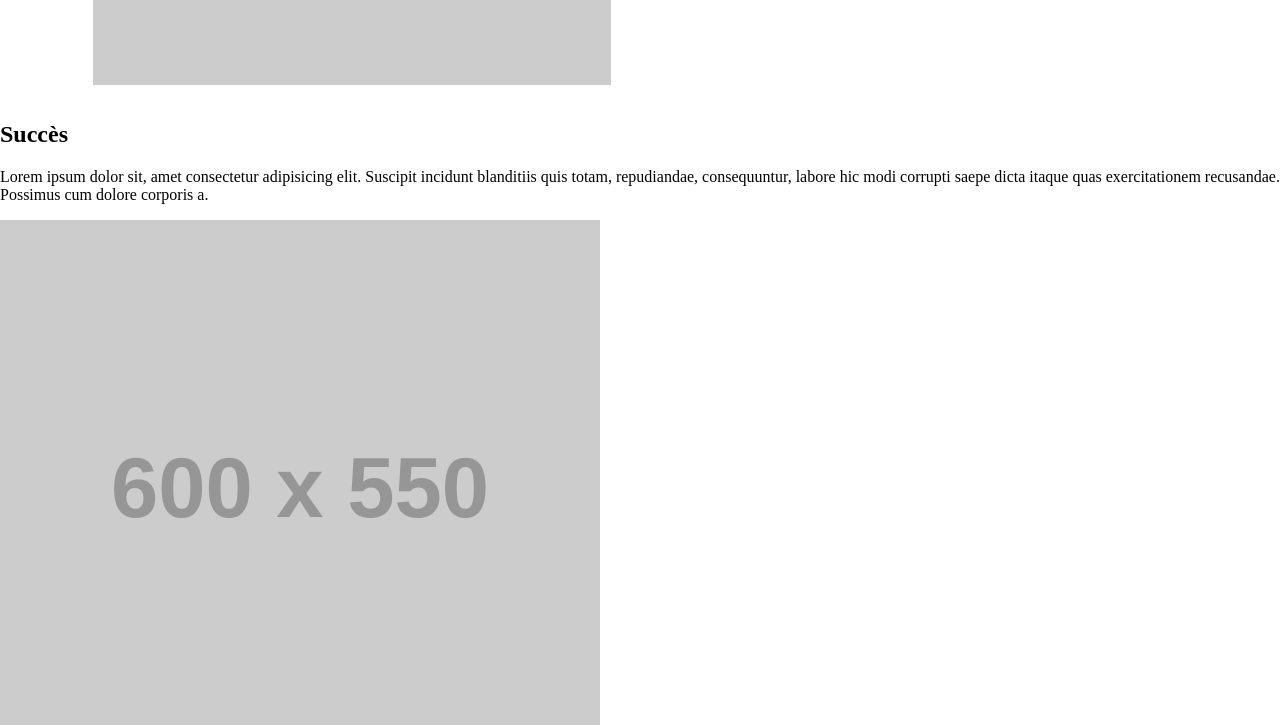
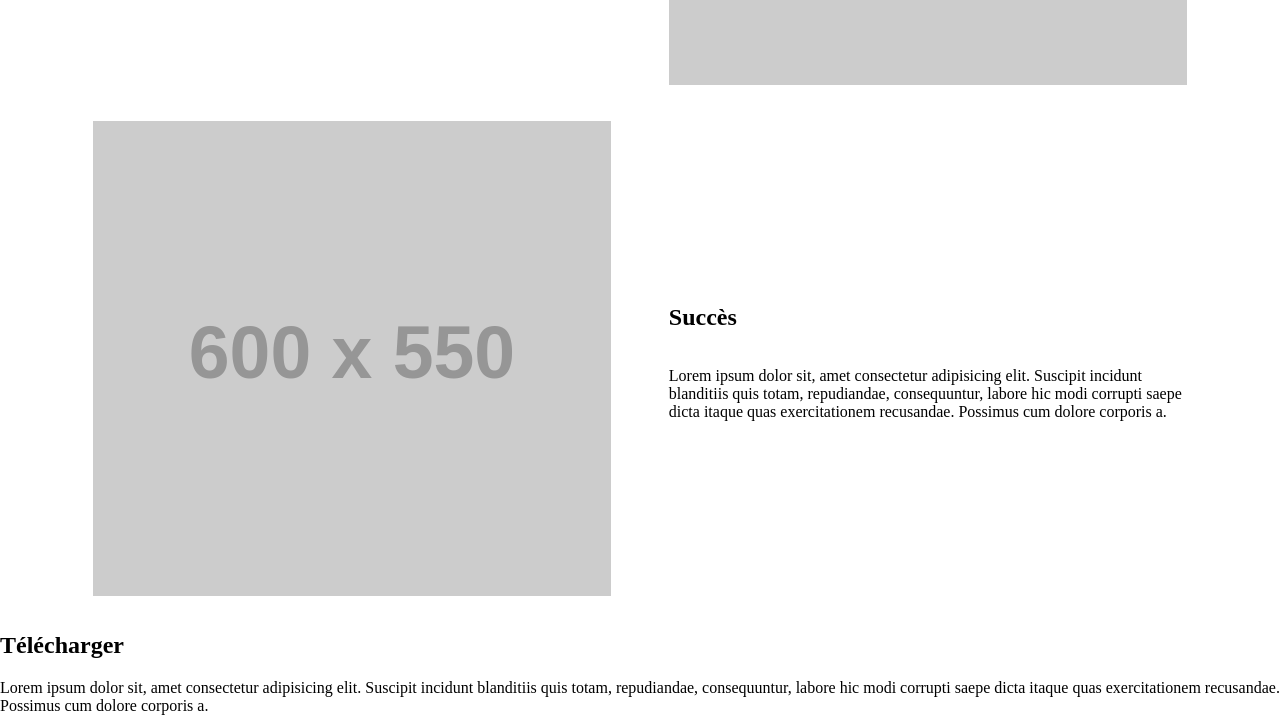
Before and after one commit to DrawLou/ecoloop, a plain HTML site: page index.html in a window 1280 px wide. Shown: the part 1470-2195 px from the top of the page. Drawn offline with Linux system fonts and the light colour scheme; placeholder pictures from the web are drawn by us.

Commit message:
modifier css explorer et ajout css succes

```diff
--- a/index.html
+++ b/index.html
@@ -32,22 +32,22 @@
     </section>
 
     <section class="explorer">
-        <div class="mockupExplorer">
-            <img src="https://placehold.co/600x550" alt="Aperçu de la fonctionnalité Explorer">
-        </div>
         <div class="contenuExplorer">
             <h2>Explorer</h2>
             <p>Lorem ipsum dolor sit, amet consectetur adipisicing elit. Suscipit incidunt blanditiis quis totam, repudiandae, consequuntur, labore hic modi corrupti saepe dicta itaque quas exercitationem recusandae. Possimus cum dolore corporis a.</p>
         </div>
+        <div class="mockupExplorer">
+            <img src="https://placehold.co/600x550" alt="Aperçu de la fonctionnalité Explorer">
+        </div>
     </section>
 
     <section class="succes">
+        <div class="mockupSucces">
+            <img src="https://placehold.co/600x550" alt="Aperçu de la fonctionnalité Succès">
+        </div>
         <div class="contenuSucces">
             <h2>Succès</h2>
             <p>Lorem ipsum dolor sit, amet consectetur adipisicing elit. Suscipit incidunt blanditiis quis totam, repudiandae, consequuntur, labore hic modi corrupti saepe dicta itaque quas exercitationem recusandae. Possimus cum dolore corporis a.</p>
-        </div>
-        <div class="mockupSucces">
-            <img src="https://placehold.co/600x550" alt="Aperçu de la fonctionnalité Succès">
         </div>
     </section>
 
--- a/style.css
+++ b/style.css
@@ -55,6 +55,13 @@ header {
     justify-content: space-around;
 }
 
+.contenuExplorer {
+    width: 45%;
+    display: flex;
+    flex-direction: column;
+    justify-content: center;
+}
+
 .mockupExplorer {
     width: 45%;
 }
@@ -63,9 +70,28 @@ header {
     width: 100%;
 }
 
-.contenuExplorer {
+/* SUCCES */
+.succes {
+    margin: 2rem auto;
+    width: 90%;
+    display: flex;
+    flex-direction: row;
+    justify-content: space-around;
+}
+
+.contenuSucces {
     width: 45%;
     display: flex;
     flex-direction: column;
     justify-content: center;
 }
+
+.mockupSucces {
+    width: 45%;
+}
+
+.mockupSucces img{
+    width: 100%;
+}
+
+/* TELECHARGE */
```
